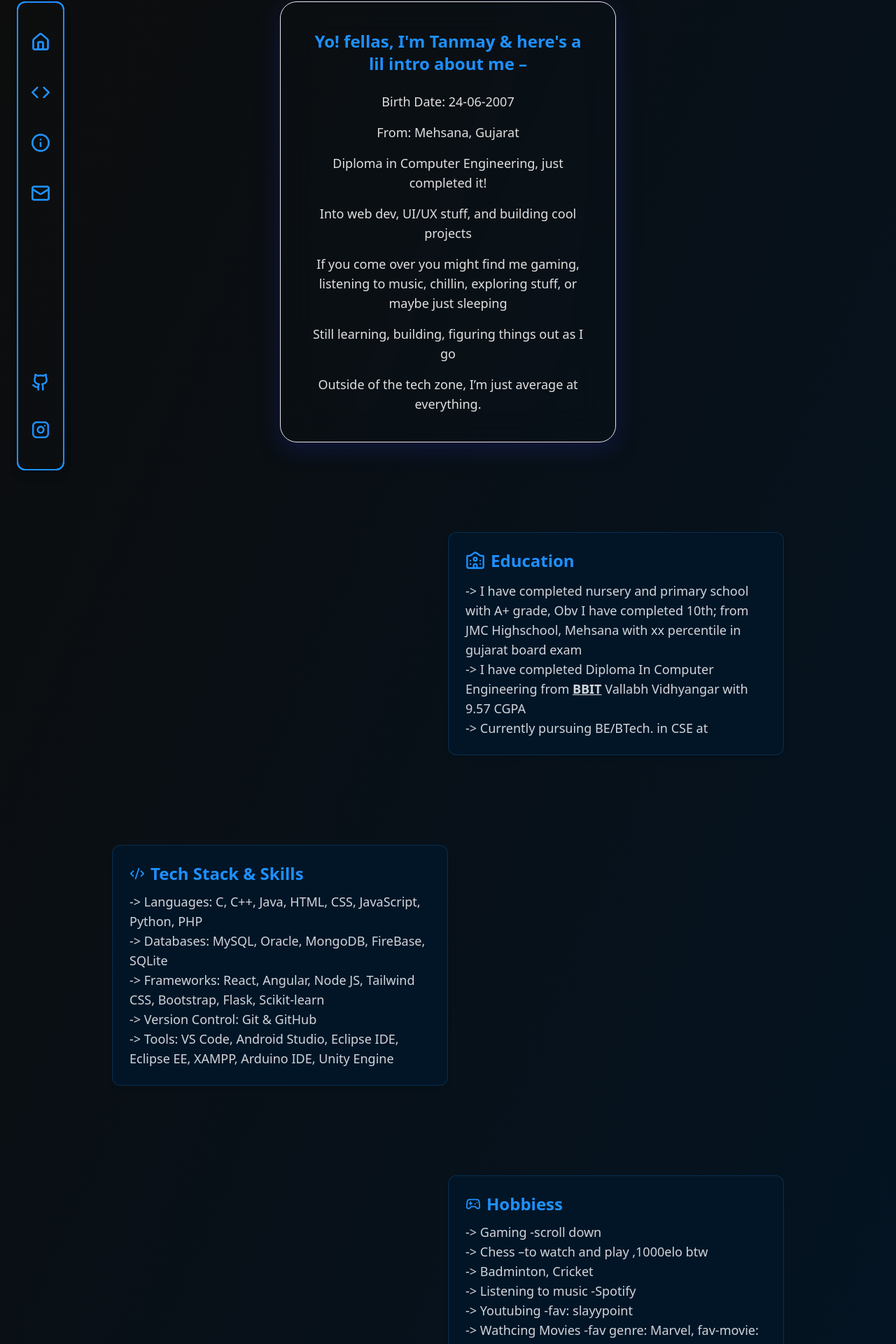
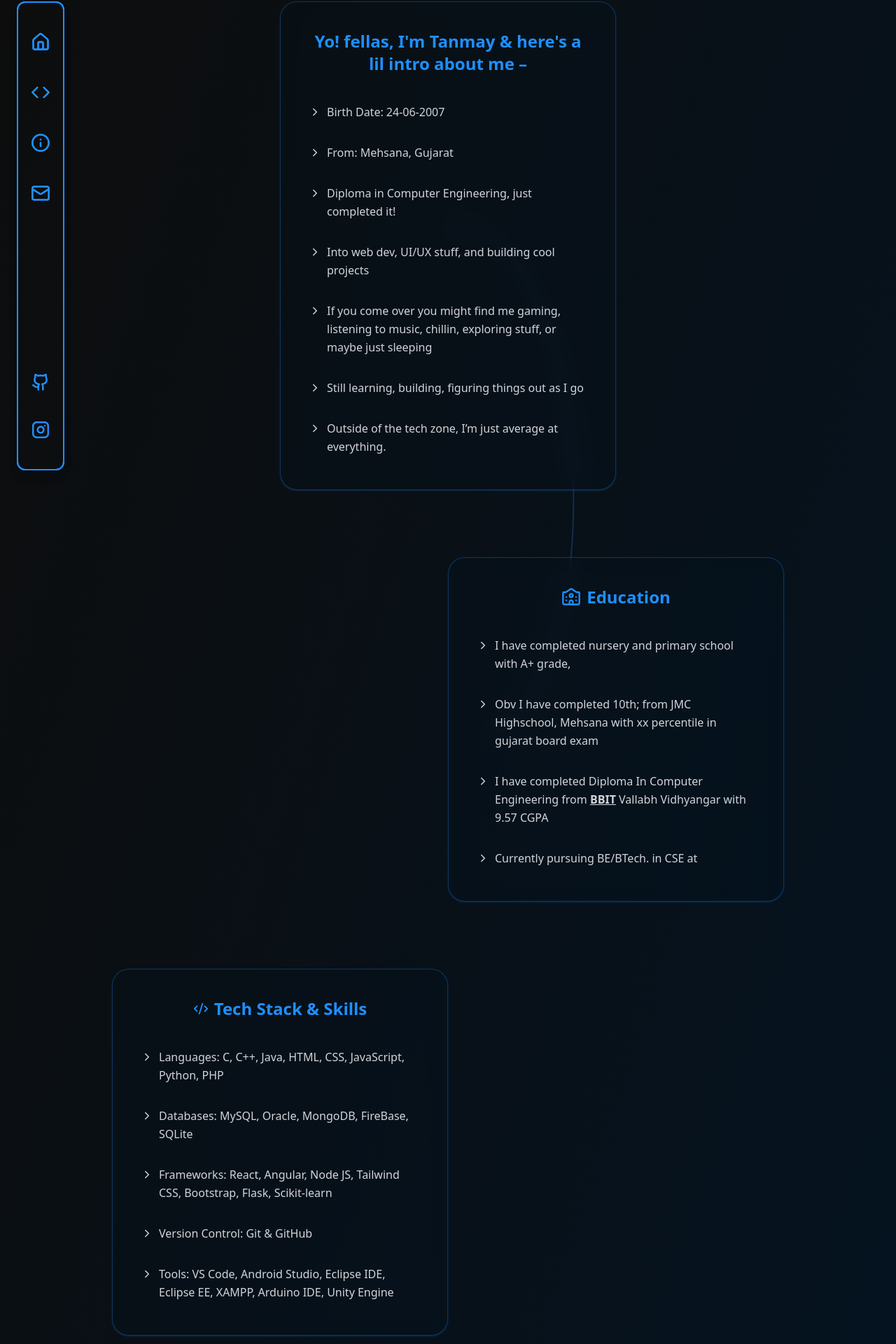
Before and after one commit to tanmay-mevada/portfolio, a React (Create React App) app: page /about in a window 1280 px wide. Shown: the part 78-1998 px from the top of the page at 70% size. Built offline with nearby package versions, Linux system fonts and the light colour scheme.

Commit message:
final changes1

```diff
--- a/src/App.js
+++ b/src/App.js
@@ -1,5 +1,4 @@
-import React from "react";
-
+import React, { useEffect } from "react";
 import {
   BrowserRouter as Router,
   Routes,
@@ -10,15 +9,27 @@ import Home from "./Pages/Home";
 import Projects from "./Pages/Projects";
 import Layout from "./Components/Layout";
 import About from "./Pages/About";
+import Contact from "./Pages/Contact";
 
 function App() {
+  useEffect(() => {
+  const hasVisited = sessionStorage.getItem("hasVisited");
+
+  if (!hasVisited) {
+    sessionStorage.setItem("hasVisited", "true");
+    window.location.reload();
+  }
+}, []);
+
   return (
     <Router>
       <Routes>
         <Route element={<Layout />}>
+          <Route path="/" element={<Home />} />
           <Route path="/home" element={<Home />} />
           <Route path="/projects" element={<Projects />} />
-          <Route path="/about" element={<About/>} />
+          <Route path="/about" element={<About />} />
+          <Route path="/contact" element={<Contact />} />
         </Route>
       </Routes>
     </Router>
--- a/src/Components/ProjectCard.jsx
+++ b/src/Components/ProjectCard.jsx
@@ -4,7 +4,6 @@ import { Swiper, SwiperSlide } from "swiper/react";
 import { Autoplay } from "swiper/modules";
 import { motion } from "framer-motion";
 
-// Swiper styles
 import "swiper/css";
 import "swiper/css/pagination";
 
--- a/src/Pages/About.js
+++ b/src/Pages/About.js
@@ -1,39 +1,55 @@
-import React, { useRef } from "react";
-import { motion, useScroll, useSpring, useMotionValue } from "framer-motion";
+import React, { useRef, useLayoutEffect, useState } from "react";
+import { motion } from "framer-motion";
 import Navbar from "../Components/Navbar";
-import { University,Code2,Gamepad2 } from "lucide-react";
+import { University, Code2, Gamepad2, ChevronRight, Disc2 } from "lucide-react";
+
+const withIcon = (text) => (
+  <div className="flex items-start gap-2 mb-2">
+    <ChevronRight size={18} className="text-blue-400 mt-[4px] shrink-0" />
+    <span className="text-base leading-relaxed">{text}</span>
+  </div>
+);
 
 const steps = [
   {
     title: "Yo! fellas, I'm Tanmay & here's a lil intro about me –",
     content: [
-      "Birth Date: 24-06-2007",
-      "From: Mehsana, Gujarat",
-      "Diploma in Computer Engineering, just completed it!",
-      "Into web dev, UI/UX stuff, and building cool projects",
-      "If you come over you might find me gaming, listening to music, chillin, exploring stuff, or maybe just sleeping",
-      "Still learning, building, figuring things out as I go",
-      "Outside of the tech zone, I’m just average at everything."
+      <br />,
+      withIcon("Birth Date: 24-06-2007"), <br />,
+      withIcon("From: Mehsana, Gujarat"), <br />,
+      withIcon("Diploma in Computer Engineering, just completed it!"), <br />,
+      withIcon("Into web dev, UI/UX stuff, and building cool projects"), <br />,
+      withIcon("If you come over you might find me gaming, listening to music, chillin, exploring stuff, or maybe just sleeping"), <br />,
+      withIcon("Still learning, building, figuring things out as I go"), <br />,
+      withIcon("Outside of the tech zone, I’m just average at everything.")
     ]
   },
   {
-    title: (<span className="inline-flex items-center gap-2">
+    title: (
+      <span className="inline-flex items-center gap-2">
         <University size={28} />
         Education
-      </span>),
-    content:[
-      "-> I have completed nursery and primary school with A+ grade, ",
-      "Obv I have completed 10th; from JMC Highschool, Mehsana with xx percentile in gujarat board exam",
-      <><br></br></>,
-      "-> I have completed Diploma In Computer Engineering from ",
+      </span>
+    ),
+    content: [
+      <br />,
+      withIcon("I have completed nursery and primary school with A+ grade, "), <br />,
+      withIcon("Obv I have completed 10th; from JMC Highschool, Mehsana with xx percentile in gujarat board exam"), <br />,
+      withIcon(
         <>
+          I have completed Diploma In Computer Engineering from{" "}
           <a
             href="http://www.bbit.ac.in/"
             target="_blank"
             rel="noopener noreferrer"
             className="text-blue-300 font-semibold underline hover:text-blue-500"
-      >BBIT</a> Vallabh Vidhyangar with 9.57 CGPA<br></br></>,
-       "-> Currently pursuing BE/BTech. in CSE at  ",
+          >
+            BBIT
+          </a>{" "}
+          Vallabh Vidhyangar with 9.57 CGPA
+        </>
+      ), <br />,
+      withIcon("Currently pursuing BE/BTech. in CSE at  ")
     ]
   },
   {
@@ -43,27 +59,29 @@ const steps = [
       </span>
     ),
     content: [
-    "-> Languages: C, C++, Java, HTML, CSS, JavaScript, Python, PHP",<br/>,
-    "-> Databases: MySQL, Oracle, MongoDB, FireBase, SQLite",<br />,
-    "-> Frameworks: React, Angular, Node JS, Tailwind CSS, Bootstrap, Flask, Scikit-learn", <br />,
-    "-> Version Control: Git & GitHub", <br />,
-    "-> Tools: VS Code, Android Studio, Eclipse IDE, Eclipse EE, XAMPP, Arduino IDE, Unity Engine", <br />
+      <br />,
+      withIcon("Languages: C, C++, Java, HTML, CSS, JavaScript, Python, PHP"), <br />,
+      withIcon("Databases: MySQL, Oracle, MongoDB, FireBase, SQLite"), <br />,
+      withIcon("Frameworks: React, Angular, Node JS, Tailwind CSS, Bootstrap, Flask, Scikit-learn"), <br />,
+      withIcon("Version Control: Git & GitHub"), <br />,
+      withIcon("Tools: VS Code, Android Studio, Eclipse IDE, Eclipse EE, XAMPP, Arduino IDE, Unity Engine")
     ]
   },
   {
     title: (
       <span className="inline-flex items-center gap-2">
-      <Gamepad2 size={22} /> Hobbiess
+        <Disc2 size={22} /> Hobbies
       </span>
     ),
     content: [
-    "-> Gaming -scroll down", <br />,
-    "-> Chess –to watch and play ,1000elo btw", <br />,
-    "-> Badminton, Cricket", <br />,
-    "-> Listening to music -Spotify", <br />,
-    "-> Youtubing -fav: slayypoint", <br />,
-    "-> Wathcing Movies -fav genre: Marvel, fav-movie: GotG Vol-3", <br/>,
-    "-> Storing Memes -weird isn't it?",<br/>
+      <br />,
+      withIcon("Gaming -scroll down"), <br />,
+      withIcon("Chess –to watch and play ,1000elo btw"), <br />,
+      withIcon("Badminton, Cricket"), <br />,
+      withIcon("Listening to music -Spotify"), <br />,
+      withIcon("Youtubing -fav: slayypoint"), <br />,
+      withIcon("Wathcing Movies -fav-movie: GotG Vol-3"), <br />,
+      withIcon("Storing Memes -weird isn't it?")
     ]
   },
   {
@@ -73,111 +91,106 @@ const steps = [
       </span>
     ),
     content: [
-    "-> from GTA VC to GTA V -we all grew up", <br />,
-    "-> Tekken 3, IGI, Angry Birds, Pocket Tanks -the PC nostalgia", <br />,
-    "-> SF2, Bad Piggies, BOC2, WCC-2, PvZ -the mobile nostalgia",<br />,
-    "-> Clash Of Clans -taught me time management like nothing else", <br />,
-    "-> Mini Militia -was awesome to play in private server", <br />,
-    "-> Clash Royale -the combo of COC and CR was so tuff", <br />,
-    "-> FreeFire -everyone makes mistakes, however it wasn't that bad back then", <br />,
-    "-> SFA/SF4 -bursting out the frustation", <br />,
-    "-> BGMI ~ PUBG", <br />,
-    "-> Amoung Us -sus", <br />,
-    "-> Minecraft -that two week phase", <br />
+      <br />,
+      withIcon("from GTA VC to GTA V -we all grew up"), <br />,
+      withIcon("Tekken 3, IGI, Angry Birds, Pocket Tanks -the PC nostalgia"), <br />,
+      withIcon("SF2, Bad Piggies, BOC2, WCC-2, PvZ -the mobile nostalgia"), <br />,
+      withIcon("Clash Of Clans -taught me time management like nothing else"), <br />,
+      withIcon("Mini Militia -was awesome to play in private server"), <br />,
+      withIcon("Clash Royale -the combo of COC and CR was so tuff"), <br />,
+      withIcon("FreeFire -everyone makes mistakes, however it wasn't that bad back then"), <br />,
+      withIcon("SFA/SF4 -bursting out the frustation"), <br />,
+      withIcon("BGMI ~ PUBG"), <br />,
+      withIcon("Amoung Us -sus"), <br />,
+      withIcon("Minecraft -that two week phase")
     ]
   }
 ];
 
-const fadeIn = {
-  hidden: { opacity: 0, y: 20 },
-  visible: (i) => ({
-    opacity: 1,
-    y: 0,
-    transition: {
-      delay: i * 0.3,
-      duration: 0.6,
-      ease: "easeOut"
-    }
-  })
-};
-
 function About() {
   const containerRef = useRef(null);
   const cardRefs = useRef([]);
-  const dotY = useMotionValue(0);
-  const springDotY = useSpring(dotY, { damping: 20, stiffness: 100 });
-  const { scrollYProgress } = useScroll({ target: containerRef });
+  const [pathD, setPathD] = useState("");
+
+  useLayoutEffect(() => {
+    const coords = cardRefs.current.map((ref) => {
+      if (!ref) return null;
+      const { top, height, left, width } = ref.getBoundingClientRect();
+      const centerY = top + height / 2 + window.scrollY;
+      const centerX = left + width / 2;
+      return { x: centerX, y: centerY };
+    });
+
+    const amplitude = 180;
+    const path = coords
+      .filter(Boolean)
+      .map((point, i) => {
+        if (i === 0) return `M${point.x} ${point.y}`;
+        const prev = coords[i - 1];
+        const isLeft = i % 2 === 0;
+        const cpX = isLeft ? point.x - amplitude : point.x + amplitude;
+        return `C${cpX} ${prev.y}, ${cpX} ${point.y}, ${point.x} ${point.y}`;
+      })
+      .join(" ");
+
+    setPathD(path);
+  }, []);
 
   return (
     <section
-      className="min-h-screen bg-dark text-white relative px-4 sm:px-16 lg:px-40 py-20 overflow-hidden"
+      className="min-h-screen bg-dark text-white relative px-4 sm:px-8 md:px-16 lg:px-40 py-20 overflow-hidden"
       ref={containerRef}
     >
       <Navbar />
 
+      <svg
+        className="absolute top-0 left-0 w-full h-full pointer-events-none"
+        viewBox={`0 0 ${window.innerWidth} ${document.body.scrollHeight}`}
+        preserveAspectRatio="none"
+      >
+        <motion.path
+          id="connectedPath"
+          d={pathD}
+          stroke="#3b82f6"
+          strokeWidth="2"
+          fill="none"
+          initial={{ pathLength: 0, opacity: 0 }}
+          animate={{ pathLength: 1, opacity: 1 }}
+          transition={{
+            duration: 18,
+            ease: "easeInOut"
+          }}
+        />
+        <circle r="6" fill="#3b82f6">
+          <animateMotion begin="14s" dur="10s" repeatCount="indefinite">
+            <mpath href="#connectedPath" />
+          </animateMotion>
+        </circle>
+      </svg>
 
       <div className="relative z-10">
         {steps.map((step, i) => {
           const isLeft = i % 2 === 0;
-
-          // Special styled intro card
-          if (i === 0) {
           return (
             <motion.div
               key={i}
-                className="relative mb-32 w-full flex justify-center"
-                initial={{ opacity: 0, y: -30 }}
-                whileInView={{ opacity: 1, y: 0 }}
+              ref={(el) => (cardRefs.current[i] = el)}
+              className={`relative mb-24 w-full flex ${i === 0 ? "justify-center" : isLeft ? "justify-start" : "justify-end"
+                }`}
+              initial={{ opacity: 0, y: i === 0 ? -30 : 0, x: i === 0 ? 0 : isLeft ? -50 : 50 }}
+              whileInView={{ opacity: 1, x: 0, y: 0 }}
               viewport={{ once: true }}
-                transition={{ duration: 0.6 }}
-                ref={(el) => (cardRefs.current[i] = el)}
+              transition={{ duration: 0.3 }}
             >
-                <div className="backdrop-blur-xl p-10 w-full sm:w-2/3 md:w-1/2 rounded-3xl border border-blue-500/30 shadow-[0_8px_32px_0_rgba(31,38,135,0.37)] hover:shadow-blue-600/40 transition-all duration-300 text-center">
-                  <div className="text-[#e0e0e0] text-base sm:text-lg leading-relaxed space-y-4 text-left sm:text-center">
-                    {step.title && (
-                      <motion.h2
-                        className="text-2xl font-bold text-blue mb-6 rounded-xl"
-                        initial={{ opacity: 0, y: -10 }}
-                        whileInView={{ opacity: 1, y: 0 }}
-                        transition={{ duration: 0.5 }}
-                        viewport={{ once: true }}
-                      >
+              <div className="bg-dark2/20 backdrop-blur-md p-6 sm:p-8 md:p-10 w-full sm:w-11/12 md:w-4/5 lg:w-1/2 rounded-3xl border border-blue/30 shadow shadow-blue/20">
+                <h2 className="text-2xl font-bold text-blue mb-4 flex items-center justify-center text-center">
                   {step.title}
-                      </motion.h2>
-                    )}
-
+                </h2>
+                <div className="text-gray-300 text-base">
                   {step.content.map((line, idx) => (
-                      <motion.p
-                        key={idx}
-                        custom={idx}
-                        variants={fadeIn}
-                        initial="hidden"
-                        whileInView="visible"
-                        viewport={{ once: true, amount: 0.5 }}
-                      >
-                        {line}
-                      </motion.p>
+                    <div key={idx}>{line}</div>
                   ))}
                 </div>
-                </div>
-              </motion.div>
-            );
-          }
-
-          // Standard alternating timeline cards
-          return (
-            <motion.div
-              key={i}
-              className={`relative mb-32 w-full flex ${isLeft ? "justify-start" : "justify-end"}`}
-              initial={{ opacity: 0, x: isLeft ? -50 : 50 }}
-              whileInView={{ opacity: 1, x: 0 }}
-              viewport={{ once: true }}
-              transition={{ duration: 0.6 }}
-              ref={(el) => (cardRefs.current[i] = el)}
-            >
-              <div className="bg-dark2 p-6 w-full sm:w-1/2 rounded-xl border border-blue/20 shadow-md hover:shadow-blue/40">
-                <h2 className="text-2xl font-semibold text-blue mb-2">{step.title}</h2>
-                <p className="text-gray-300 text-lg">{step.content}</p>
               </div>
             </motion.div>
           );
--- /dev/null
+++ b/src/Pages/Contact.js
@@ -0,0 +1,105 @@
+import React from "react";
+import { motion } from "framer-motion";
+
+export default function Contact() {
+  return (
+    <motion.div
+      initial={{ opacity: 0, y: 30 }}
+      animate={{ opacity: 1, y: 0 }}
+      transition={{ duration: 0.6, ease: "easeOut" }}
+      className="min-h-screen bg-[#0a0f1c] px-4 sm:px-8 md:px-12 py-20 text-white"
+    >
+      <div className="max-w-6xl mx-auto">
+        <div className="flex flex-col lg:flex-row gap-8 items-stretch">
+
+          {/* Contact Form */}
+          <motion.div
+            initial={{ x: -30, opacity: 0 }}
+            animate={{ x: 0, opacity: 1 }}
+            transition={{ delay: 0.2, duration: 0.6, ease: "easeOut" }}
+            className="w-full lg:w-2/3 backdrop-blur-sm border border-blue/10 rounded-3xl shadow-xl p-6 sm:p-10 md:p-12 space-y-10"
+          >
+            <h2 className="text-3xl sm:text-4xl font-bold text-center text-blue-400">Send me a message</h2>
+            <form className="space-y-6">
+              <div className="grid grid-cols-1 sm:grid-cols-2 gap-6">
+                {["Your Name", "Phone Number (Optional)", "Your Email", "Subject"].map((placeholder, i) => (
+                  <input
+                    key={i}
+                    type={i === 2 ? "email" : i === 1 ? "tel" : "text"}
+                    placeholder={placeholder}
+                    className={`w-full p-3 bg-white/5 text-white placeholder-white/40 border border-white/10 rounded-lg transition
+                      hover:border-blue-500 focus:border-blue-500 focus:ring-2 focus:ring-blue-500/30 focus:outline-none
+                      ${i >= 2 ? "col-span-1 sm:col-span-2" : ""}`}
+                  />
+                ))}
+              </div>
+
+              <textarea
+                rows="5"
+                placeholder="Yap here..."
+                className="w-full p-3 bg-white/5 text-white placeholder-white/40 border border-white/10 rounded-lg transition
+                hover:border-blue-500 focus:border-blue-500 focus:ring-2 focus:ring-blue-500/30 focus:outline-none resize-none"
+              ></textarea>
+
+              <div className="flex justify-center">
+                <motion.button
+                  whileHover={{ scale: 1.05 }}
+                  whileTap={{ scale: 0.95 }}
+                  type="submit"
+                  className="flex items-center gap-2 px-6 py-3 rounded-xl bg-blue-600 hover:bg-blue-500 transition duration-200 shadow-lg text-white font-semibold"
+                >
+                  <svg
+                    className="w-5 h-5"
+                    fill="none"
+                    stroke="currentColor"
+                    strokeWidth="2"
+                    viewBox="0 0 24 24"
+                  >
+                    <path strokeLinecap="round" strokeLinejoin="round" d="M16 12l-4-4-4 4m8 0H4" />
+                  </svg>
+                  Send Message
+                </motion.button>
+              </div>
+            </form>
+          </motion.div>
+
+          {/* Social Links Sidebar */}
+          <motion.div
+            initial={{ x: 30, opacity: 0 }}
+            animate={{ x: 0, opacity: 1 }}
+            transition={{ delay: 0.3, duration: 0.6, ease: "easeOut" }}
+            className="w-full lg:w-1/3 backdrop-blur-md border border-blue/10 rounded-3xl shadow-lg p-6 sm:p-8 md:p-10 flex flex-col justify-between text-white/80"
+          >
+            <div>
+              <h2 className="text-3xl sm:text-4xl font-bold text-center text-blue-400 mb-6">Connect With Me</h2>
+              <div className="space-y-5 text-sm sm:text-base">
+                <p><span className="text-white font-medium">Email:</span> tanmaymevada24@gmail.com</p>
+                <p><span className="text-white font-medium">Phone:</span> you ain't getting ts</p>
+                {[
+                  ["GitHub", "https://github.com/tanmay-mevada"],
+                  ["Reddit", "https://reddit.com/u/Veg-Vagina-Eater"],
+                  ["Twitter", "https://x.com/Youcanseeme_x"],
+                  ["Instagram", "https://instagram.com/tanmay.mevada"],
+                  ["Chess", "https://chess.com/member/tanmaymevada"]
+                ].map(([label, link], idx) => (
+                  <motion.p
+                    key={idx}
+                    whileHover={{ scale: 1.05, color: "#60a5fa" }}
+                    transition={{ duration: 0.2 }}
+                    className="transition"
+                  >
+                    <span className="text-white font-medium">{label}:</span>{" "}
+                    <a href={link} className="text-blue/100 hover:underline" target="_blank" rel="noopener noreferrer">
+                      Click Here
+                    </a>
+                  </motion.p>
+                ))}
+              </div>
+            </div>
+          </motion.div>
+
+        </div>
+      </div>
+    </motion.div>
+  );
+}
--- a/src/Pages/Projects.js
+++ b/src/Pages/Projects.js
@@ -6,7 +6,7 @@ function Projects() {
   return (
     <section
       id="projects"
-      className="min-h-screen px-10 md:px-40 py-16 bg-dark text-white text-center"
+      className="min-h-screen w-full px-4 sm:px-10 lg:px-20 xl:px-32 2xl:px-48 py-16 bg-dark text-white text-center"
     >
       <h2 className="text-4xl font-bold mb-12 text-blue">Projects</h2>
       <div className="grid gap-10 grid-cols-1 sm:grid-cols-2 xl:grid-cols-2">
--- a/src/index.js
+++ b/src/index.js
@@ -2,7 +2,6 @@ import React from 'react';
 import ReactDOM from 'react-dom/client';
 import './index.css';
 import App from './App';
-import reportWebVitals from './reportWebVitals';
 
 const root = ReactDOM.createRoot(document.getElementById('root'));
 root.render(
@@ -14,4 +13,3 @@ root.render(
 // If you want to start measuring performance in your app, pass a function
 // to log results (for example: reportWebVitals(console.log))
 // or send to an analytics endpoint. Learn more: https://bit.ly/CRA-vitals
-reportWebVitals();
```
Also changed, not shown: src/Components/Navbar.js (+68 -12 lines), src/Pages/Home.js (+31 -12 lines), src/reportWebVitals.js (deleted, +0 -13 lines), src/setupTests.js (deleted, +0 -5 lines), src/index.css (line endings or trailing spaces). Lines whose indentation alone changed are shown as unchanged.
